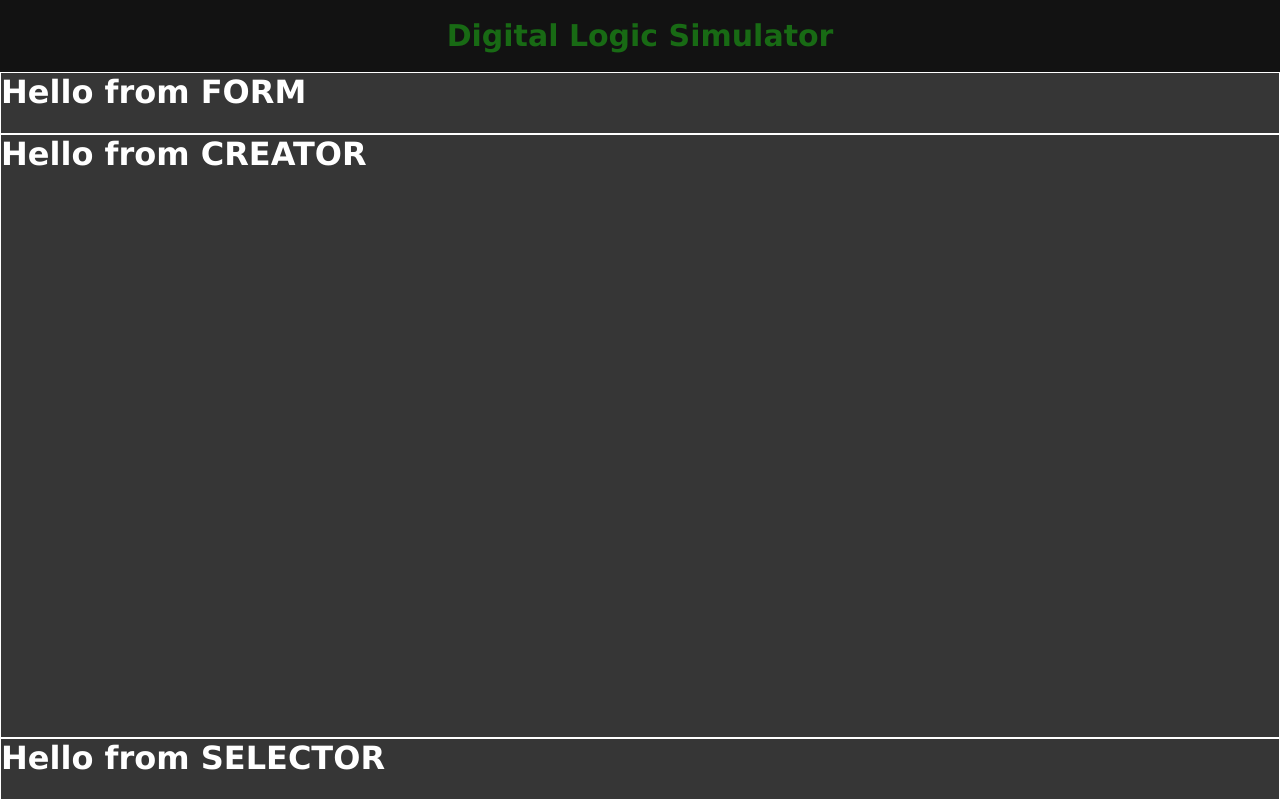
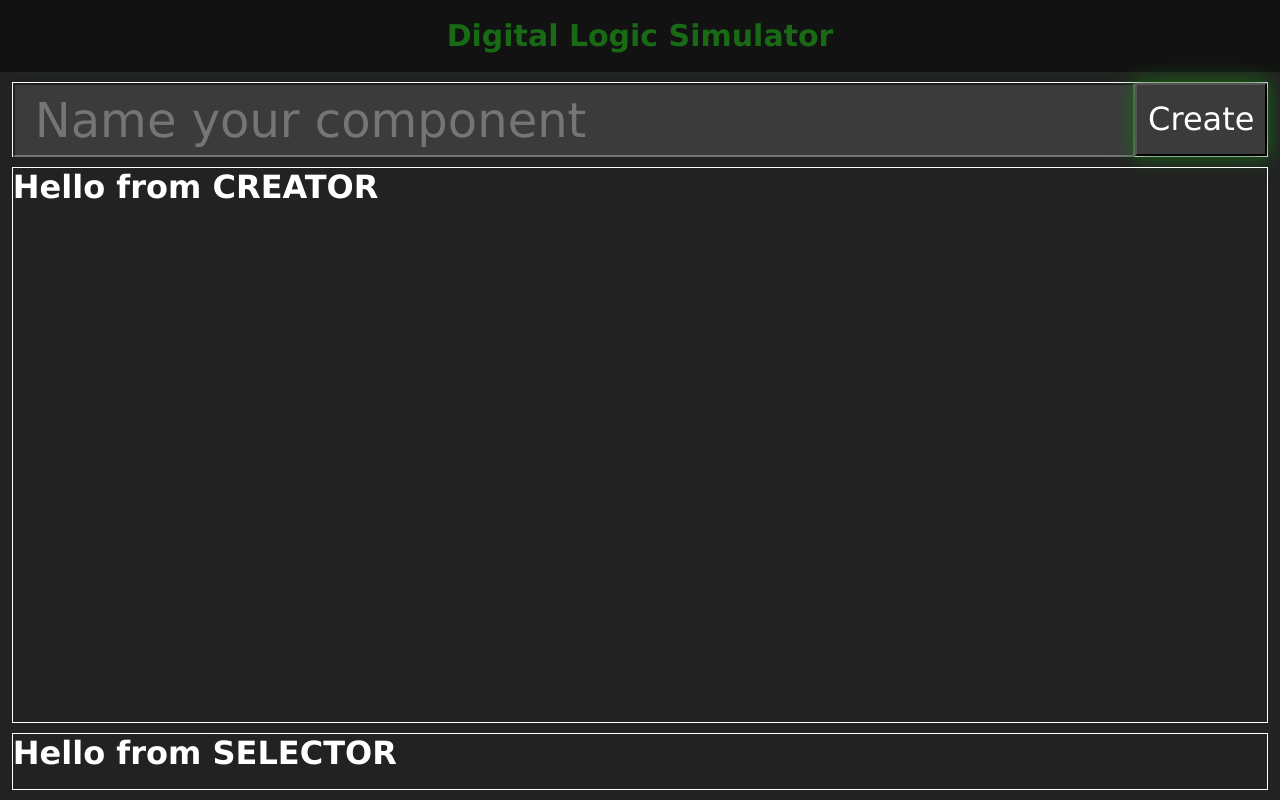
Before and after one commit to NeoCephei/digital_logic_simulator, a React (Create React App) app in the folder client/: page / in a window 1280 px wide. Built offline with nearby package versions, Linux system fonts and the light colour scheme.

Commit message:
feat: form input, state management and style

```diff
--- a/client/src/App.js
+++ b/client/src/App.js
@@ -1,15 +1,17 @@
 import './App.css';
-
+import GlobalContext from './services/globalContext'
 // Import Components here
 import Navbar from './components/navbar/navbar'
 import Dashboard from './components/dashboard/dashboard';
 
 function App() {
   return (
-    <div className="App">
-      <Navbar />
-      <Dashboard />
-    </div>
+    <GlobalContext.Provider value = {'Hello from GC'}>
+      <div className="App">
+        <Navbar />
+        <Dashboard />
+      </div>
+    </GlobalContext.Provider>
   );
 }
 
--- a/client/src/components/dashboard/dashboard.css
+++ b/client/src/components/dashboard/dashboard.css
@@ -6,5 +6,5 @@
   width: 100%;
   height: calc(100% - 72px);
 
-  background-color: #363636;
+  background-color: #36363675;
 }
--- a/client/src/components/dashboard/lc_creator/lc_creator.css
+++ b/client/src/components/dashboard/lc_creator/lc_creator.css
@@ -4,6 +4,7 @@
 
 
   border: 1px solid #fff;
-  width: calc(100%-2px);
+  width: 98vw;
   height: 100%;
+  margin: 0 auto;
 }
--- a/client/src/components/dashboard/lc_form/lc_form.css
+++ b/client/src/components/dashboard/lc_form/lc_form.css
@@ -1,5 +1,36 @@
 .lc_form{
   border: 1px solid #fff;
-  width: calc(100%-2px);
+  width: 98vw;
   height: 10%;
+  background-color: #3b3b3b;
+  margin: 10px auto;
+
+  display: flex;
+  flex-direction: row;
+  justify-content: space-around;
+  align-content: center;
 }
+
+.lc_form > input {
+  height: calc(10vh - 10px);
+  width: 100%;
+  background-color: transparent;
+  color: #fff;
+
+  padding-left: 20px;
+  font-size: xxx-large;
+}
+.lc_form > input:hover {
+  cursor: text;
+}
+.lc_form > button {
+  height: 100%;
+  width: 150px;
+  background-color: transparent;
+  box-shadow: 0px 0px 20px 1px #186A14;
+  color:#ffffff;
+  font-size: xx-large;
+}
+.lc_form > button:hover {
+  cursor: pointer;
+}
--- a/client/src/components/dashboard/lc_form/lc_form.js
+++ b/client/src/components/dashboard/lc_form/lc_form.js
@@ -1,5 +1,5 @@
 import './lc_form.css';
-import React from 'react'
+import React, {useState} from 'react'
 
 //Import components here: (LC means LogicComponent)
 
@@ -7,12 +7,36 @@ import React from 'react'
 LC form ---> This one have a form with text input and create submit
 */
 
+
 function LcForm (props) {
 
+  const [componentName, setComponentName] = useState('');
+
+  function handleNameChange (e) {
+    setComponentName(e.target.value)
+  }
+
+  function handleSubmit (e) {
+    e.preventDefault();
+    if (componentName.length < 1) {
+      alert('Please write a name');
+    } else {
+      console.log('From LC_Form: This is the name', componentName);
+      setComponentName('')
+    }
+  }
+
   return (
-    <div className="lc_form">
-      <h1>Hello from FORM</h1>
-    </div>
+    <form onSubmit={handleSubmit} className="lc_form">
+      <input
+        type="text"
+        placeholder="Name your component"
+        value={componentName}
+        onChange ={handleNameChange}
+        className="form_componentName"
+      ></input>
+      <button type="submit">Create</button>
+    </form>
   )
 }
 
--- a/client/src/components/dashboard/lc_selector/lc_selector.css
+++ b/client/src/components/dashboard/lc_selector/lc_selector.css
@@ -1,5 +1,6 @@
 .lc_selector{
   border: 1px solid #fff;
-  width: calc(100%-2px);
+  width: 98vw;
   height: 10%;
+  margin: 10px auto;
 }
--- /dev/null
+++ b/client/src/services/globalContext.js
@@ -0,0 +1,5 @@
+import React from 'react'
+
+const GlobalContext = React.createContext(null)
+
+export default GlobalContext
```
